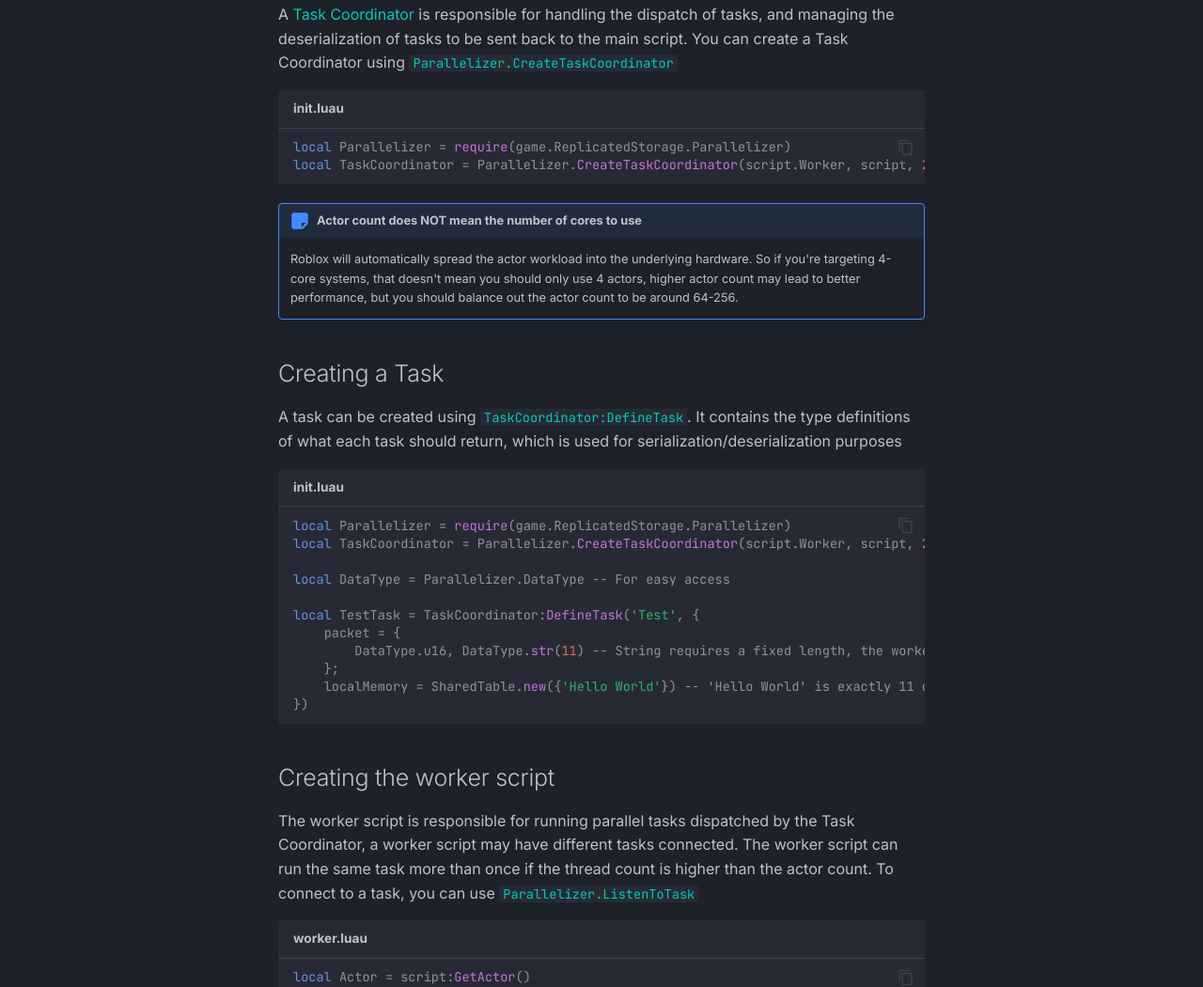
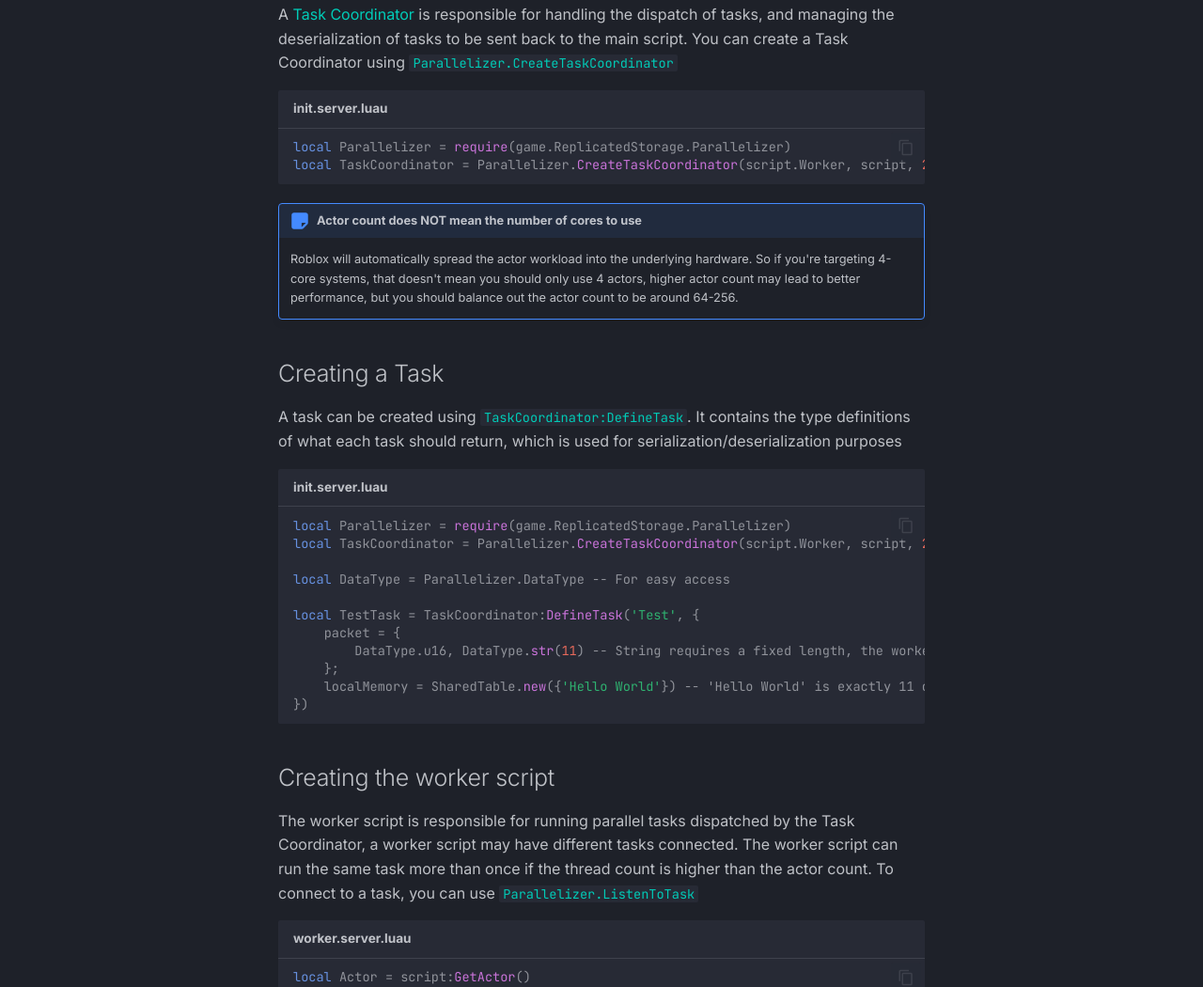
Before and after one commit to scion-softworks/parallelizer, an MkDocs documentation site: the page built from docs/guides/quick-start/getting-started.md, in a window 1280 px wide and 1400 px high. Shown: the part 341-1391 px from the top of the window at 94% size. Built offline with MkDocs 1.6.1 and Material for MkDocs 9.7.7, drawn with Linux system fonts in a browser that asks for light colours; comment, search, counter and statistics services are not loaded; some of the changed text lies outside the part shown.

Commit message:
docs: make snippets a server script instead of a module

````diff
--- a/docs/guides/quick-start/getting-started.md
+++ b/docs/guides/quick-start/getting-started.md
@@ -2,7 +2,7 @@ If you haven't already, refer to [Installation](/parallelizer/guides/quick-start
 
 ## What is a Task Coordinator?
 A [Task Coordinator](/parallelizer/api/task-coordinator) is responsible for handling the dispatch of tasks, and managing the deserialization of tasks to be sent back to the main script. You can create a Task Coordinator using [`Parallelizer.CreateTaskCoordinator`](/parallelizer/api#createtaskcoordinator)
-```luau title="init.luau"
+```luau title="init.server.luau"
 local Parallelizer = require(game.ReplicatedStorage.Parallelizer)
 local TaskCoordinator = Parallelizer.CreateTaskCoordinator(script.Worker, script, 256)
 ```
@@ -12,7 +12,7 @@ local TaskCoordinator = Parallelizer.CreateTaskCoordinator(script.Worker, script
 
 ## Creating a Task
 A task can be created using [`TaskCoordinator:DefineTask`](/parallelizer/api/task-coordinator#definetask). It contains the type definitions of what each task should return, which is used for serialization/deserialization purposes
-```luau title="init.luau"
+```luau title="init.server.luau"
 local Parallelizer = require(game.ReplicatedStorage.Parallelizer)
 local TaskCoordinator = Parallelizer.CreateTaskCoordinator(script.Worker, script, 256)
 
@@ -28,7 +28,7 @@ local TestTask = TaskCoordinator:DefineTask('Test', {
 
 ## Creating the worker script
 The worker script is responsible for running parallel tasks dispatched by the Task Coordinator, a worker script may have different tasks connected. The worker script can run the same task more than once if the thread count is higher than the actor count. To connect to a task, you can use [`Parallelizer.ListenToTask`](/parallelizer/api#listentotask)
-```luau title="worker.luau"
+```luau title="worker.server.luau"
 local Actor = script:GetActor()
 if not Actor then return end
 
@@ -41,7 +41,7 @@ end)
 
 ## Dispatching the task
 To dispatch a task, you can use [`TaskCoordinator:DispatchTask`](/parallelizer/api/task-coordinator#dispatchtask) or [`TaskCoordinator:DispatchTaskEqually`](/parallelizer/api/task-coordinator#dispatchtaskequally). Difference between the two are, `DispatchTask` expects a batchSize, while `DispatchTaskEqually` calculates the batchSize for you
-```luau title="init.luau"
+```luau title="init.server.luau"
 local Parallelizer = require(game.ReplicatedStorage.Parallelizer)
 local TaskCoordinator = Parallelizer.CreateTaskCoordinator(script.Worker, script, 256)
 
````
